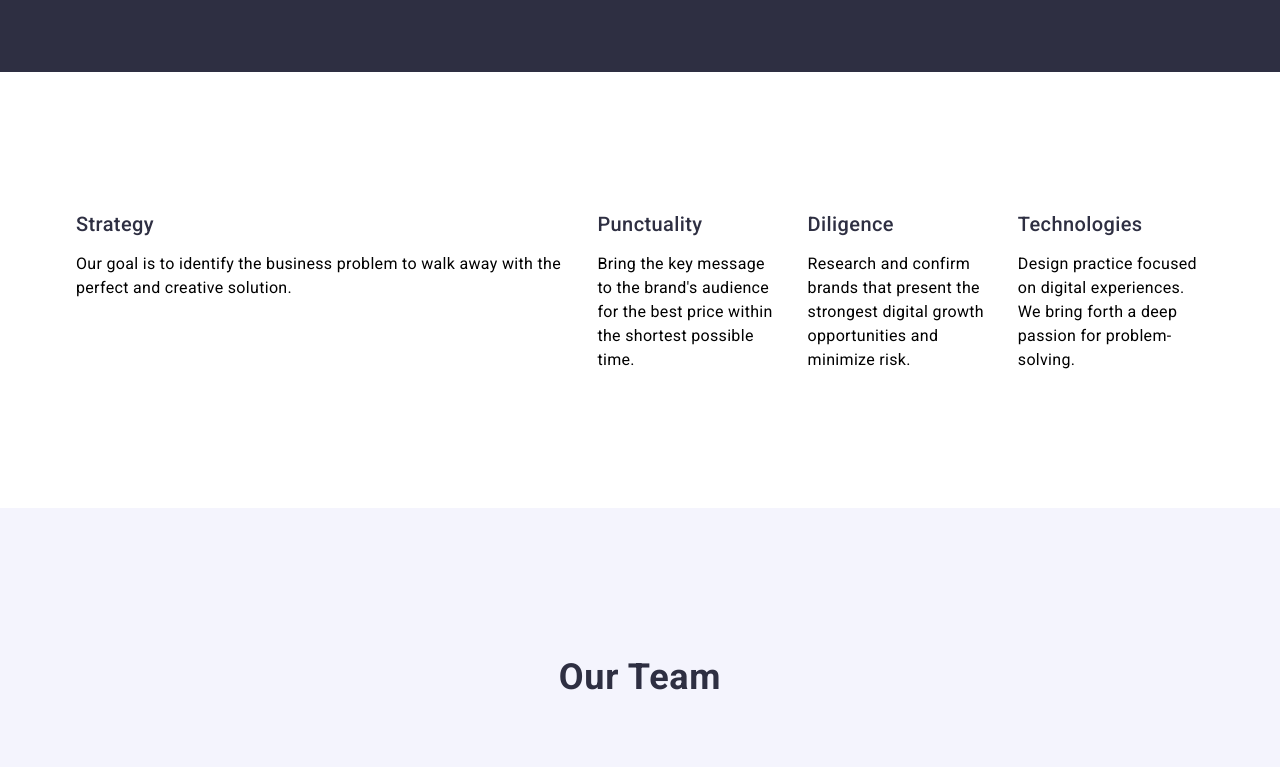
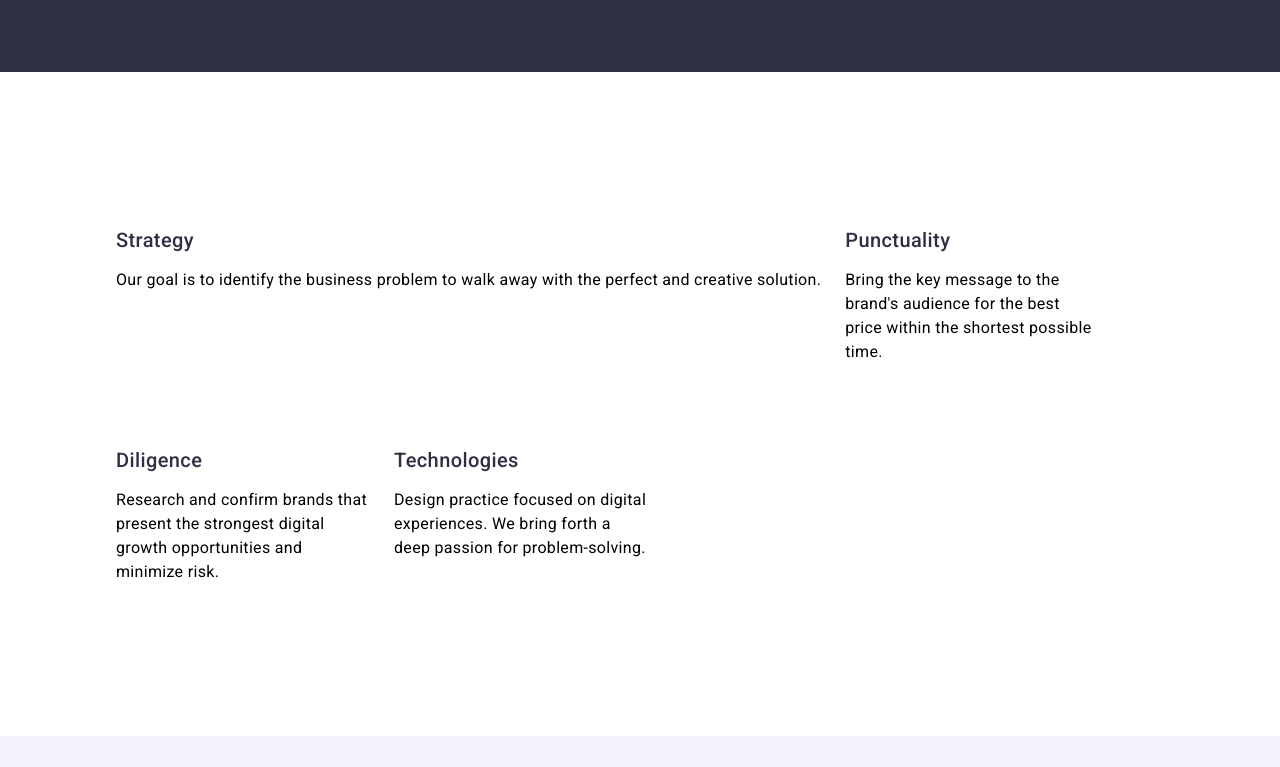
Before and after one commit to Artem-Garkushka/goit-markup-hw-03, a plain HTML site: page index.html in a window 1280 px wide. Shown: the part 585-1352 px from the top of the page. Drawn offline with nearby package versions, Linux system fonts and the light colour scheme.

Commit message:
gpit-markup-hw-03

```diff
--- a/css/style.css
+++ b/css/style.css
@@ -131,7 +131,6 @@ address {
   letter-spacing: 0.02em;
   color:#2e2f42;
   margin-bottom: 8px;
-  width: calc((100% - 72px) / 4);
 }
 .visually-hidden {
   position: absolute;
@@ -150,6 +149,11 @@ address {
     font-size: 16px;
     line-height: 1.5;
     letter-spacing: 0.02em;
+}
+.main-menu-list{
+  width: calc((100% - 72px) / 4);
+  margin: 0;
+  padding: 0;
 }
 /* three-section */
 .main-our-team{
--- a/index.html
+++ b/index.html
@@ -39,7 +39,7 @@
       <section class="main-technologies">
         <div class="container">
         <h2 class="visually-hidden">Technologies</h2>
-        <ul class="main-soc-list-tech">
+        <ul class="main-soc-list">
           <li class="main-menu-list-tech">
             <h3 class="main-title-tech">Strategy</h3>
             <p class="main-text-on">Our goal is to identify the business problem to walk away with
```
